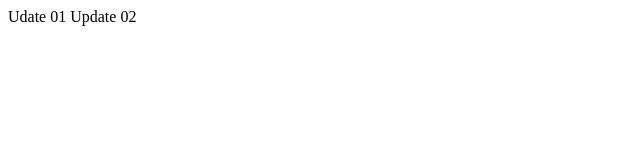
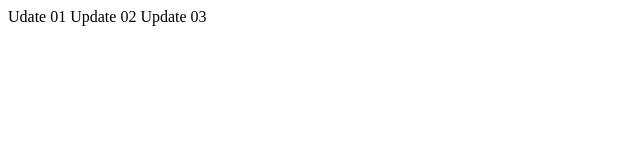
Before and after one commit to dinushadev/merge-rebase, a plain HTML site: page index.html in a window 1280 px wide. Shown: the full height of the page, 0-640 px from the left. Drawn offline with Linux system fonts and the light colour scheme.

Commit message:
Update index.html - master -  commit #6

```diff
--- a/index.html
+++ b/index.html
@@ -5,5 +5,6 @@
     <body>
         Udate 01
         Update 02
+        Update 03
     </body>
 </html>
```
